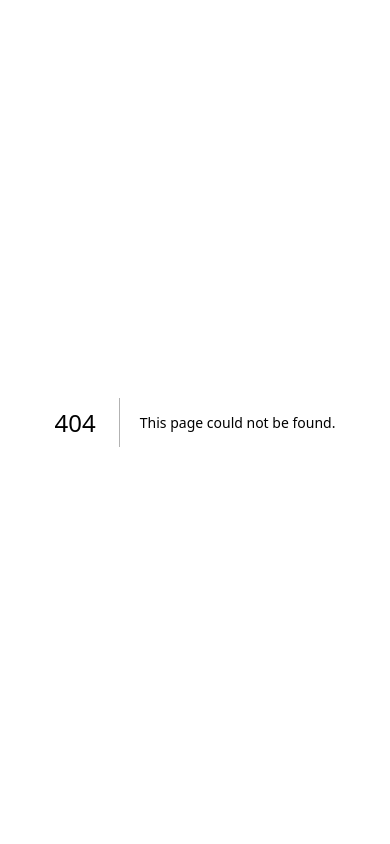
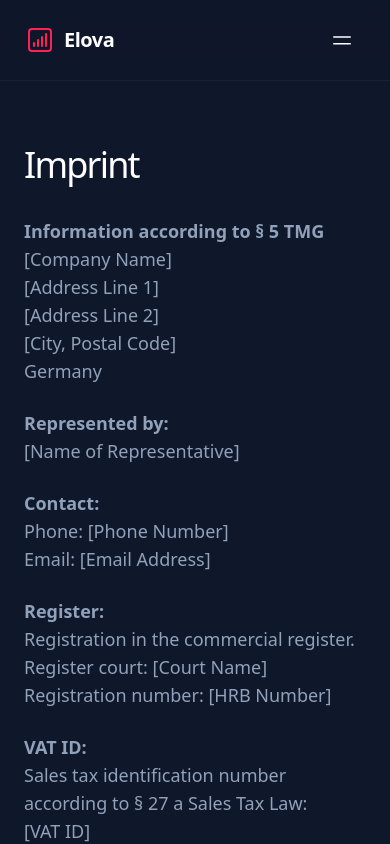
Before and after one commit to philipphaunstetter/elova-sales, a Next.js app: page /imprint in a window 390 px wide. Before the commit this address had no page. Shown: the top 844 px of the page. Built offline with nearby package versions, Linux system fonts and the light colour scheme.

Commit message:
feat: add legal pages, update pricing currency/plans, and improve mobile nav animations

```diff
--- /dev/null
+++ b/src/app/accessibility-statement/page.tsx
@@ -0,0 +1,47 @@
+'use client'
+
+import { Container } from '@/components/container'
+import { Footer } from '@/components/footer'
+import { Navbar } from '@/components/navbar'
+import { Heading } from '@/components/text'
+
+export default function AccessibilityStatement() {
+  return (
+    <>
+      <Navbar />
+      <main className="py-16 sm:py-24">
+        <Container>
+          <Heading as="h1" className="mb-8">
+            Accessibility Statement
+          </Heading>
+          <div className="space-y-6 text-lg text-slate-400">
+            <p>
+              [Company Name] is committed to making its website accessible, in accordance with [Relevant Legislation, e.g., BITV 2.0].
+            </p>
+
+            <p>
+              <strong>Compliance Status</strong>
+              <br />
+              This website is [partially/fully] compliant with [Standard].
+            </p>
+
+            <p>
+              <strong>Feedback and Contact Information</strong>
+              <br />
+              If you notice any barriers or have suggestions for improvement, please contact us:
+              <br />
+              Email: [Email Address]
+              <br />
+              Phone: [Phone Number]
+            </p>
+
+            <p>
+               This statement was last updated on: [Date]
+            </p>
+          </div>
+        </Container>
+      </main>
+      <Footer />
+    </>
+  )
+}
--- /dev/null
+++ b/src/app/imprint/page.tsx
@@ -0,0 +1,69 @@
+'use client'
+
+import { Container } from '@/components/container'
+import { Footer } from '@/components/footer'
+import { Navbar } from '@/components/navbar'
+import { Heading } from '@/components/text'
+
+export default function Imprint() {
+  return (
+    <>
+      <Navbar />
+      <main className="py-16 sm:py-24">
+        <Container>
+          <Heading as="h1" className="mb-8">
+            Imprint
+          </Heading>
+          <div className="space-y-6 text-lg text-slate-400">
+            <p>
+              <strong>Information according to § 5 TMG</strong>
+              <br />
+              [Company Name]
+              <br />
+              [Address Line 1]
+              <br />
+              [Address Line 2]
+              <br />
+              [City, Postal Code]
+              <br />
+              Germany
+            </p>
+
+            <p>
+              <strong>Represented by:</strong>
+              <br />
+              [Name of Representative]
+            </p>
+
+            <p>
+              <strong>Contact:</strong>
+              <br />
+              Phone: [Phone Number]
+              <br />
+              Email: [Email Address]
+            </p>
+
+            <p>
+              <strong>Register:</strong>
+              <br />
+              Registration in the commercial register.
+              <br />
+              Register court: [Court Name]
+              <br />
+              Registration number: [HRB Number]
+            </p>
+
+            <p>
+              <strong>VAT ID:</strong>
+              <br />
+              Sales tax identification number according to § 27 a Sales Tax Law:
+              <br />
+              [VAT ID]
+            </p>
+          </div>
+        </Container>
+      </main>
+      <Footer />
+    </>
+  )
+}
--- a/src/app/pricing/page.tsx
+++ b/src/app/pricing/page.tsx
@@ -21,11 +21,11 @@ export const metadata: Metadata = {
 
 const tiers = [
   {
-    name: 'Community',
-    slug: 'community',
+    name: 'Starter',
+    slug: 'starter',
     description: 'For solo developers and hobbyists.',
-    priceMonthly: 0,
-    href: 'https://github.com/philipphaunstetter/n8n-analytics',
+    priceMonthly: 12,
+    href: '#',
     highlights: [
       { description: '1 n8n Instance' },
       { description: '7-day Data Retention' },
@@ -96,13 +96,21 @@ const tiers = [
   },
 ]
 
+function SocialIconGitHub(props: React.ComponentPropsWithoutRef<'svg'>) {
+  return (
+    <svg viewBox="0 0 16 16" fill="currentColor" {...props}>
+      <path d="M8 0C3.58 0 0 3.58 0 8c0 3.54 2.29 6.53 5.47 7.59.4.07.55-.17.55-.38 0-.19-.01-.82-.01-1.49-2.01.37-2.53-.49-2.69-.94-.09-.23-.48-.94-.82-1.13-.28-.15-.68-.52-.01-.53.63-.01 1.08.58 1.23.82.72 1.21 1.87.87 2.33.66.07-.52.28-.87.51-1.07-1.78-.2-3.64-.89-3.64-3.95 0-.87.31-1.59.82-2.15-.08-.2-.36-1.02.08-2.12 0 0 .67-.21 2.2.82.64-.18 1.32-.27 2-.27.68 0 1.36.09 2 .27 1.53-1.04 2.2-.82 2.2-.82.44 1.1.16 1.92.08 2.12.51.56.82 1.27.82 2.15 0 3.07-1.87 3.75-3.65 3.95.29.25.54.73.54 1.48 0 1.07-.01 1.93-.01 2.2 0 .21.15.46.55.38A8.013 8.013 0 0016 8c0-4.42-3.58-8-8-8z" />
+    </svg>
+  )
+}
+
 function PricingHeader() {
   return (
     <div className="relative">
       <Container className="relative pt-24 pb-24 sm:pt-32 lg:pb-32">
         <div className="relative z-10">
           <Heading as="h1" className="text-center">Pricing that grows with your automations</Heading>
-          <Lead className="mt-6 mx-auto max-w-2xl text-center">
+          <Lead className="mt-6 mx-auto max-w-2xl text-center !text-gray-100">
             Start for free with our Community edition. Upgrade when you need more history, alerts, and team collaboration.
           </Lead>
         </div>
@@ -116,6 +124,30 @@ function PricingHeader() {
 
         <div className="mt-16 text-center">
           <p className="text-gray-400">Need an Enterprise plan with custom limits? <Link href="mailto:sales@elova.io" className="text-rose-400 hover:underline">Contact us</Link>.</p>
+        </div>
+
+        {/* Community Edition Section */}
+        <div className="mt-24 rounded-3xl bg-gradient-to-r from-rose-500 to-rose-600 lg:flex lg:items-center lg:justify-between lg:p-16 p-8">
+          <div className="lg:w-1/2">
+            <Heading as="h2" className="!text-white">Looking for something else?</Heading>
+          </div>
+          <div className="mt-8 lg:mt-0 lg:w-1/2 lg:pl-16">
+            <div className="rounded-2xl bg-slate-900 p-8 ring-1 ring-white/10">
+              <h3 className="text-lg font-semibold text-white">Community Edition</h3>
+              <p className="mt-2 text-sm/6 text-gray-400">
+                A standard, self-hosted version of Elova is available on GitHub.
+              </p>
+              <div className="mt-6 flex gap-4">
+                <Button href="https://github.com/philipphaunstetter/n8n-analytics" variant="secondary" className="gap-2">
+                  <SocialIconGitHub className="size-4" />
+                  GitHub
+                </Button>
+                <Button href="https://github.com/philipphaunstetter/n8n-analytics/blob/main/docs/prd.md" variant="secondary">
+                  View docs
+                </Button>
+              </div>
+            </div>
+          </div>
         </div>
       </Container>
     </div>
@@ -144,9 +176,9 @@ function PricingCard({ tier }: { tier: (typeof tiers)[number] }) {
         <p className={`mt-2 text-sm/6 ${descColor}`}>{tier.description}</p>
         <div className="mt-6 flex items-baseline gap-x-2">
           <span className={`text-5xl font-semibold tracking-tight ${priceColor}`}>
-            ${tier.priceMonthly}
+            €{tier.priceMonthly}
           </span>
-          <span className={`text-sm font-semibold ${descColor}`}>USD/month</span>
+          <span className={`text-sm font-semibold ${descColor}`}>EUR/month</span>
         </div>
         <div className="mt-8">
           <Button href={tier.href} variant={isPro ? 'primary' : 'secondary'} className="w-full">
--- a/src/components/footer.tsx
+++ b/src/components/footer.tsx
@@ -75,6 +75,8 @@ function Sitemap() {
         <SitemapLinks>
           <SitemapLink href="#">Terms of service</SitemapLink>
           <SitemapLink href="#">Privacy policy</SitemapLink>
+          <SitemapLink href="/imprint">Imprint</SitemapLink>
+          <SitemapLink href="/accessibility-statement">Accessibility Statement</SitemapLink>
         </SitemapLinks>
       </div>
     </>
--- a/src/components/navbar.tsx
+++ b/src/components/navbar.tsx
@@ -6,7 +6,7 @@ import {
   DisclosurePanel,
 } from '@headlessui/react'
 import { Bars2Icon } from '@heroicons/react/24/solid'
-import { motion } from 'framer-motion'
+import { AnimatePresence, motion } from 'framer-motion'
 import { Link } from './link'
 import { Logo } from './logo'
 
@@ -65,74 +65,88 @@ function MobileNavButton() {
 
 function MobileNav() {
   return (
-    <DisclosurePanel className="lg:hidden">
-      <div className="flex flex-col gap-6 py-4">
+    <DisclosurePanel static className="lg:hidden">
+      {({ open }) => (
+        <AnimatePresence>
+          {open && (
+            <motion.div
+              initial={{ height: 0, opacity: 0 }}
+              animate={{ height: 'auto', opacity: 1 }}
+              exit={{ height: 0, opacity: 0 }}
+              transition={{ duration: 0.3, ease: 'easeInOut' }}
+              className="relative overflow-hidden"
+            >
+              <div className="flex flex-col gap-6 px-6 py-4">
                 {links.map(({ href, label }, linkIndex) => (
                   <motion.div
-            initial={{ opacity: 0, rotateX: -90 }}
-            animate={{ opacity: 1, rotateX: 0 }}
+                    initial={{ opacity: 0, x: -20 }}
+                    animate={{ opacity: 1, x: 0 }}
                     transition={{
-              duration: 0.15,
+                      duration: 0.3,
                       ease: 'easeInOut',
-              rotateX: { duration: 0.3, delay: linkIndex * 0.1 },
+                      delay: linkIndex * 0.1,
                     }}
                     key={href}
                   >
-            <Link href={href} className="text-base font-medium text-white">
+                    <Link href={href} className="block w-full text-center text-base font-medium text-white">
                       {label}
                     </Link>
                   </motion.div>
                 ))}
                 <motion.div
-          initial={{ opacity: 0, rotateX: -90 }}
-          animate={{ opacity: 1, rotateX: 0 }}
+                  initial={{ opacity: 0, x: -20 }}
+                  animate={{ opacity: 1, x: 0 }}
                   transition={{
-            duration: 0.15,
+                    duration: 0.3,
                     ease: 'easeInOut',
-            rotateX: { duration: 0.3, delay: links.length * 0.1 },
+                    delay: links.length * 0.1,
                   }}
                 >
-          <Link href="/login" className="text-base font-medium text-white">
+                  <Link href="/login" className="block w-full text-center text-base font-medium text-white">
                     Login
                   </Link>
                 </motion.div>
                 <motion.div
-          initial={{ opacity: 0, rotateX: -90 }}
-          animate={{ opacity: 1, rotateX: 0 }}
+                  initial={{ opacity: 0, x: -20 }}
+                  animate={{ opacity: 1, x: 0 }}
                   transition={{
-            duration: 0.15,
+                    duration: 0.3,
                     ease: 'easeInOut',
-            rotateX: { duration: 0.3, delay: (links.length + 1) * 0.1 },
+                    delay: (links.length + 1) * 0.1,
                   }}
                 >
                   <Link
                     href="/try"
-            className="inline-block text-center px-4 py-2 text-base font-medium text-white border border-white/20 rounded-full"
+                    className="block w-full text-center px-4 py-2 text-base font-medium text-white border border-white/20 rounded-full"
                   >
                     Try for Free
                   </Link>
                 </motion.div>
                 <motion.div
-          initial={{ opacity: 0, rotateX: -90 }}
-          animate={{ opacity: 1, rotateX: 0 }}
+                  initial={{ opacity: 0, x: -20 }}
+                  animate={{ opacity: 1, x: 0 }}
                   transition={{
-            duration: 0.15,
+                    duration: 0.3,
                     ease: 'easeInOut',
-            rotateX: { duration: 0.3, delay: (links.length + 2) * 0.1 },
+                    delay: (links.length + 2) * 0.1,
                   }}
                 >
                   <Link
                     href="/demo"
-            className="inline-block text-center px-4 py-2 text-base font-medium text-white bg-rose-600 rounded-full shadow-md"
+                    className="block w-full text-center px-4 py-2 text-base font-medium text-white bg-rose-600 rounded-full shadow-md"
                   >
                     Get a demo
                   </Link>
                 </motion.div>
               </div>
-      <div className="absolute left-1/2 w-screen -translate-x-1/2">
+              <div className="absolute left-1/2 top-0 w-screen -translate-x-1/2">
                 <div className="absolute inset-x-0 top-0 border-t border-white/5" />
                 <div className="absolute inset-x-0 top-2 border-t border-white/5" />
               </div>
+            </motion.div>
+          )}
+        </AnimatePresence>
+      )}
     </DisclosurePanel>
   )
 }
```
Lines whose indentation alone changed are shown as unchanged.
